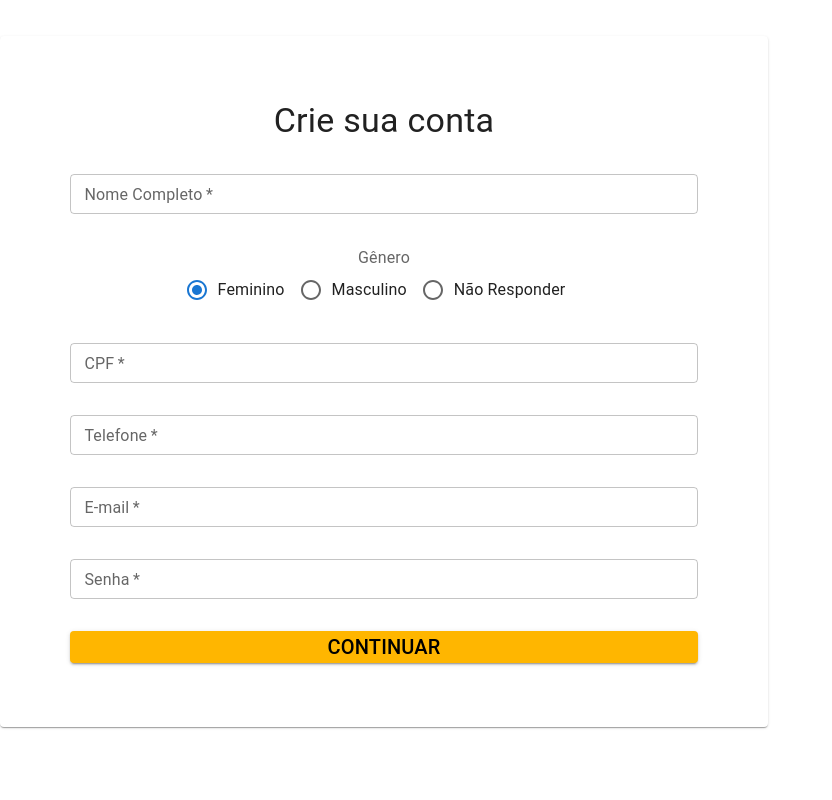
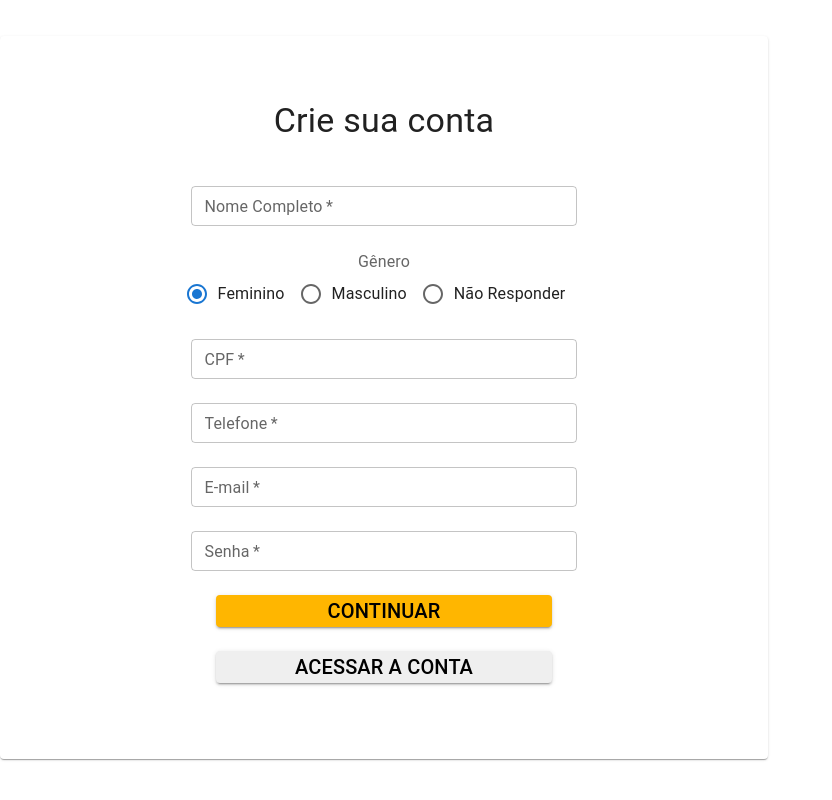
Before and after one commit to ThalesSilva19/IHC-Bebidas, a Next.js app: page /test in a window 1280 px wide. Shown: the part 1460-2260 px from the top of the page, without its empty margins (0-832 px from the left). Built offline with nearby package versions, Linux system fonts and the light colour scheme.

Commit message:
Validação de formulários implementada

```diff
--- a/src/components/login_card.jsx
+++ b/src/components/login_card.jsx
@@ -19,16 +19,13 @@ export default function LoginCard() {
       gap: '32px'
     }}>
       <Typography variant='h4' tabIndex='0'> Acesse sua conta </Typography>
+
       <Formik
         initialValues={{ email: '', password: '' }}
         validate={values => {
           const errors = {};
-                    if (!values.email) {
-                        errors.email = 'Digite um e-mail válido; Ex: fulano@exemplo.com';
-                    } else if (
-                        !/^[A-Z0-9._%+-]+@[A-Z0-9.-]+\.[A-Z]{2,}$/i.test(values.email)
-                    ) {
-                        errors.email = 'Invalid email address';
+          if (!/^[A-Z0-9._%+-]+@[A-Z0-9.-]+\.[A-Z]{2,}$/i.test(values.email)) {
+            errors.email = 'Digite um e-mail válido; Ex: pessoa@exemplo.com';
           }
           return errors;
         }}
@@ -37,8 +34,8 @@ export default function LoginCard() {
             alert(JSON.stringify(values, null, 2));
             setSubmitting(false);
           }, 400);
-                }}
-            >
+        }}>
+
         {({ isSubmitting }) => (
           <Form>
             <Box sx={{
@@ -48,17 +45,19 @@ export default function LoginCard() {
               padding: '12px'
             }}>
               <TextField required label="E-mail" name="email" variant="outlined" size="small" sx={{ width: '80%' }}></TextField>
-                            <ErrorMessage type="email" name="email" component="div" />
+              <ErrorMessage name="email" component="div" />
             </Box>
+
             <Box sx={{
               display: 'flex',
               justifyContent: 'space-evenly',
               flexWrap: 'wrap',
               padding: '12px'
             }}>
-                            <TextField required label="Senha" name="password" type="password" variant="outlined" size="small" sx={{ width: '80%' }}></TextField>
+              <TextField required label="Senha" name="password" variant="outlined" size="small" sx={{ width: '80%' }}></TextField>
               <ErrorMessage name="password" component="div" />
             </Box>
+
             <Button variant='contained' disabled={isSubmitting} type="submit" sx={{
               backgroundColor: '#FFB600',
               color: '#000000',
@@ -68,6 +67,7 @@ export default function LoginCard() {
             }}>
               <Typography variant='h6'>Continuar</Typography>
             </Button>
+
             <Link href='/auth/register'>
               <Button variant='contained'
                 sx={{
@@ -76,8 +76,7 @@ export default function LoginCard() {
                   width: '80%',
                   height: '32px',
                   margin: '12px'
-                                }}
-                            >
+                }}>
                 <Typography variant='h6'>Criar Conta</Typography>
               </Button>
             </Link>
--- a/src/components/register_card.jsx
+++ b/src/components/register_card.jsx
@@ -2,6 +2,7 @@ import React from 'react'
 import Link from 'next/link'
 import dayjs, { Dayjs } from 'dayjs';
 import { Box, Card, Typography, TextField, Button, FormLabel, FormControlLabel, RadioGroup, Radio } from '@mui/material';
+import { Formik, Form, Field, ErrorMessage } from 'formik';
 import { LocalizationProvider } from '@mui/x-date-pickers/LocalizationProvider';
 import { DesktopDatePicker } from '@mui/x-date-pickers/DesktopDatePicker';
 import { AdapterDayjs } from '@mui/x-date-pickers/AdapterDayjs';
@@ -27,13 +28,52 @@ export default function RegisterCard() {
       gap: '32px'
     }}>
       <Typography variant='h4' tabIndex='0'> Crie sua conta </Typography>
-            <TextField required label='Nome Completo' variant="outlined" size="small" sx={{ width: '98%' }}></TextField>
+
+      <Formik
+        initialValues={{ name: '', cpf: '', phone: '', email: '', password: '' }}
+        validate={values => {
+          const errors = {};
+
+          const email_regex = /^[A-Z0-9._%+-]+@[A-Z0-9.-]+\.[A-Z]{2,}$/;
+          if (!email_regex.test(values.email)) {
+            errors.email = 'Digite um e-mail válido; Ex: pessoa@exemplo.com';
+          }
+
+          const cpf_regex = /([0-9]{2}[\.]?[0-9]{3}[\.]?[0-9]{3}[\/]?[0-9]{4}[-]?[0-9]{2})|([0-9]{3}[\.]?[0-9]{3}[\.]?[0-9]{3}[-]?[0-9]{2})/;
+          if (!cpf_regex.test(values.cpf)) {
+            errors.cpf = 'Digite um CPF válido; Ex: 123.456.789-10';
+          }
+
+          const phone_regex = /^\([1-9]{2}\) (?:[2-8]|9[1-9])[0-9]{3}\-[0-9]{4}$/;
+          if (!phone_regex.test(values.phone)) {
+            errors.phone = 'Digite um telefone válido; Ex: 11912345678';
+          }
+
+          return errors;
+        }}
+        onSubmit={(values, { setSubmitting }) => {
+          setTimeout(() => {
+            alert(JSON.stringify(values, null, 2));
+            setSubmitting(false);
+          }, 400);
+        }}>
+
+        {({ isSubmitting }) => (
+          <Form>
             <Box sx={{
               display: 'flex',
-                alignItems: 'center',
               justifyContent: 'space-evenly',
               flexWrap: 'wrap',
-                rowGap: '16px'
+              padding: '12px'
+            }}>
+              <TextField required label='Nome Completo' variant="outlined" size="small" sx={{ width: '98%' }}></TextField>
+            </Box>
+            <Box sx={{
+              display: 'flex',
+              justifyContent: 'space-evenly',
+              flexWrap: 'wrap',
+              padding: '12px',
+              alignItems: 'center',
             }}>
               <Box>
                 <FormLabel id="demo-radio-buttons-group-label" tabIndex='0'>Gênero</FormLabel>
@@ -52,22 +92,71 @@ export default function RegisterCard() {
                 </RadioGroup>
               </Box>
             </Box>
-            <TextField required label='CPF' type="number" variant="outlined" size="small" sx={{ width: '98%' }}></TextField>
-            <TextField required label='Telefone' type="tel" variant="outlined" size="small" sx={{ width: '98%' }}></TextField>
-            <TextField required label='E-mail' type="email" variant="outlined" size="small" sx={{ width: '98%' }}></TextField>
-            <TextField required label='Senha' type="password" variant="outlined" size="small" sx={{ width: '98%' }}></TextField>
-            <Link href='/auth/login'>
+
+            <Box sx={{
+              display: 'flex',
+              justifyContent: 'space-evenly',
+              flexWrap: 'wrap',
+              padding: '12px'
+            }}>
+              <TextField required label='CPF' name="cpf" variant="outlined" size="small" sx={{ width: '98%' }}></TextField>
+              <ErrorMessage name="cpf" component="div" />
+            </Box>
+
+            <Box sx={{
+              display: 'flex',
+              justifyContent: 'space-evenly',
+              flexWrap: 'wrap',
+              padding: '12px'
+            }}>
+              <TextField required label='Telefone' name="phone" variant="outlined" size="small" sx={{ width: '98%' }}></TextField>
+              <ErrorMessage name="phone" component="div" />
+            </Box>
+
+            <Box sx={{
+              display: 'flex',
+              justifyContent: 'space-evenly',
+              flexWrap: 'wrap',
+              padding: '12px'
+            }}>
+              <TextField required label='E-mail' name="email" variant="outlined" size="small" sx={{ width: '98%' }}></TextField>
+              <ErrorMessage name="email" component="div" />
+            </Box>
+
+            <Box sx={{
+              display: 'flex',
+              justifyContent: 'space-evenly',
+              flexWrap: 'wrap',
+              padding: '12px'
+            }}>
+              <TextField required label='Senha' name="password" variant="outlined" size="small" sx={{ width: '98%' }}></TextField>
+            </Box>
+
+            <Button variant='contained' disabled={isSubmitting} type="submit" sx={{
+              backgroundColor: '#FFB600',
+              color: '#000000',
+              width: '80%',
+              height: '32px',
+              margin: '12px'
+            }}>
+              <Typography variant='h6'>Continuar</Typography>
+            </Button>
+
+            <Link href='/auth/register'>
               <Button variant='contained'
                 sx={{
-                        backgroundColor: '#FFB600',
+                  backgroundColor: '#EFEFEF',
                   color: '#000000',
-                        width: '98%',
-                        height: '32px'
-                    }}
-                >
-                    <Typography variant='h6'>Continuar</Typography>
+                  width: '80%',
+                  height: '32px',
+                  margin: '12px'
+                }}>
+                <Typography variant='h6'>Acessar a conta</Typography>
               </Button>
             </Link>
+          </Form>
+        )}
+      </Formik>
     </Card>
   )
 }
```
Lines whose indentation alone changed are shown as unchanged.
